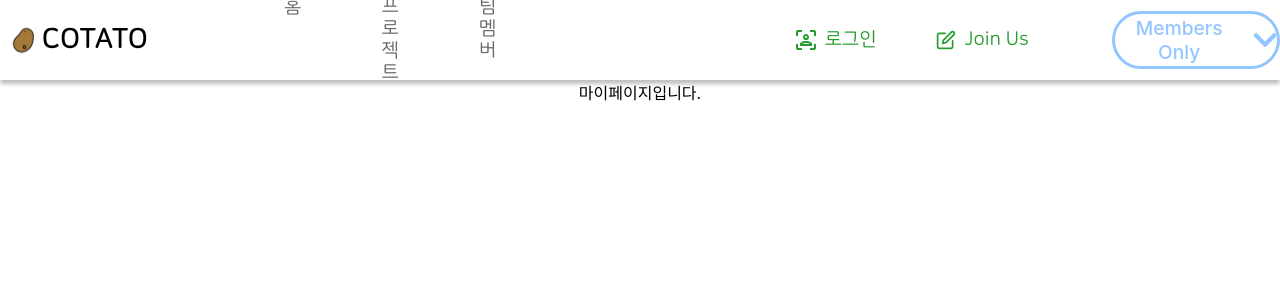
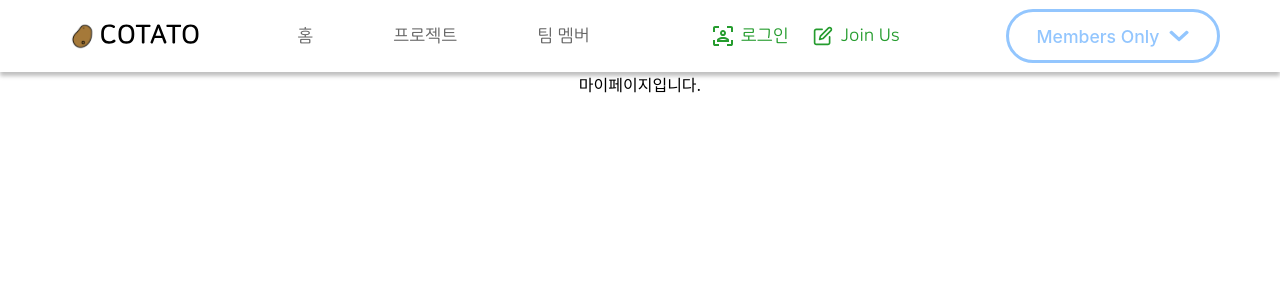
Before and after one commit to IT-Cotato/CS-Quiz-FE, a React (Create React App) app: page /mypage in a window 1280 px wide. Shown: the top 300 px of the page. Built offline with nearby package versions, Linux system fonts and the light colour scheme.

Commit message:
[style] 헤더 수정
축소, 반응형 조금

```diff
--- a/src/components/DropDownMenu.tsx
+++ b/src/components/DropDownMenu.tsx
@@ -8,7 +8,7 @@ const DropDownMenu = () => {
   const [isOpen, setIsOpen] = useState(false);
 
   return (
-    <>
+    <div style={{ marginLeft: '-100px' }}>
       {isOpen ? (
         <OpenedMenu>
           <MenuWrapper>
@@ -35,7 +35,7 @@ const DropDownMenu = () => {
           </MenuWrapper>
         </ClosedMenu>
       )}
-    </>
+    </div>
   );
 };
 
@@ -46,19 +46,19 @@ const OpenedMenu = styled.div`
   flex-direction: column;
   align-items: center;
   justify-content: flex-start;
-  margin-top: 116px;
+  margin-top: 120px;
   position: relative;
   color: #93c6fe;
   font-size: 1.2rem;
   font-weight: 500;
-  margin-left: 36px;
-  width: 220px;
+  /* margin-left: 36px; */
+  width: 208px;
   height: 168px;
   border: 3px solid #93c6fe;
-  border-radius: 50px;
+  border-radius: 44px;
   background-color: #fff;
   img {
-    width: 24px;
+    width: 20px;
     margin-left: 10px;
   }
   ul {
@@ -85,6 +85,7 @@ const MenuWrapper = styled.div`
   align-items: center;
   justify-content: center;
   font-weight: 500;
+  font-size: 1.1rem;
   p {
     margin-top: 13px;
   }
@@ -105,15 +106,16 @@ const ClosedMenu = styled.div`
   justify-content: center;
   position: relative;
   color: #93c6fe;
+  background-color: #fff;
   font-size: 1.2rem;
   font-weight: 500;
-  margin-left: 36px;
-  width: 220px;
-  height: 52px;
+  /* margin-left: 36px; */
+  width: 208px;
+  height: 48px;
   border: 3px solid #93c6fe;
   border-radius: 50px;
   img {
-    width: 24px;
+    width: 20px;
     margin-left: 10px;
   }
 `;
--- a/src/components/Header.tsx
+++ b/src/components/Header.tsx
@@ -35,26 +35,35 @@ export default Header;
 const Wrapper = styled.div`
   display: flex;
   flex-direction: row;
-  justify-content: center;
+  justify-content: space-between !important;
   align-items: center;
   width: 100%;
-  height: 80px;
+  box-sizing: border-box;
+  height: 72px;
   box-shadow: 0px 4px 4px 0px rgba(0, 0, 0, 0.25);
+  padding: 0 60px;
+  @media screen and (max-width: 960px) {
+  }
 `;
 
 const Logo = styled.img`
-  width: 152px;
+  width: 144px;
 `;
 
 const MenuSection = styled.div`
   display: flex;
   flex-direction: row;
-  margin-left: 132px;
+  margin-right: 100px;
+  justify-content: space-between;
+  /* width: 312px; */
+  @media screen and (max-width: 1280px) {
+    margin-right: -100px;
+  }
 `;
 
 const MenuItem = styled(Link)`
   color: rgba(0, 0, 0, 0.6);
-  font-size: 1.2rem;
+  font-size: 1.1rem;
   font-weight: 400;
   text-decoration: none;
   margin-right: 80px;
@@ -62,19 +71,25 @@ const MenuItem = styled(Link)`
   &:hover {
     color: #000;
   }
+  @media screen and (max-width: 960px) {
+    margin-right: 40px;
+  }
 `;
 
 const LoginSection = styled.div`
   display: flex;
   flex-direction: row;
-  margin-left: 220px;
+  margin-left: 50px;
+  @media screen and (max-width: 1280px) {
+    margin-right: 100px;
+  }
 `;
 
 const LoginWrapper = styled.div`
   display: flex;
   flex-direction: row;
   align-items: center;
-  margin-right: 40px;
+  /* margin-right: 40px; */
   width: 100px;
   img {
     width: 20px;
@@ -84,7 +99,7 @@ const LoginWrapper = styled.div`
 
 const LoginItem = styled(Link)`
   color: var(--pointcolor-4, #259c2e);
-  font-size: 1.2rem;
+  font-size: 1.1rem;
   font-weight: 400;
   text-decoration: none;
   margin-left: 8px;
```
